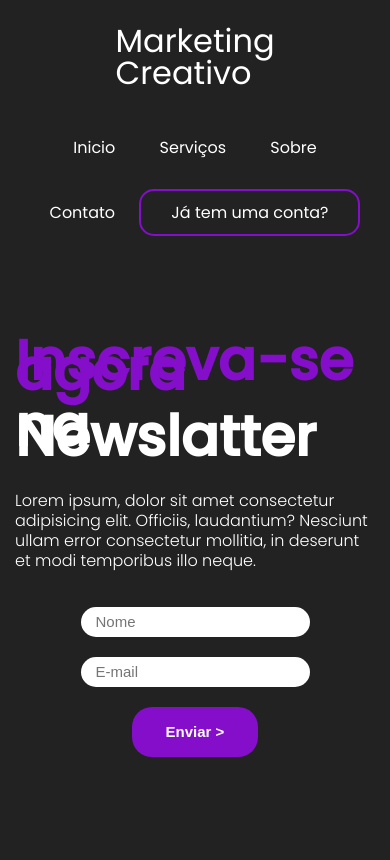
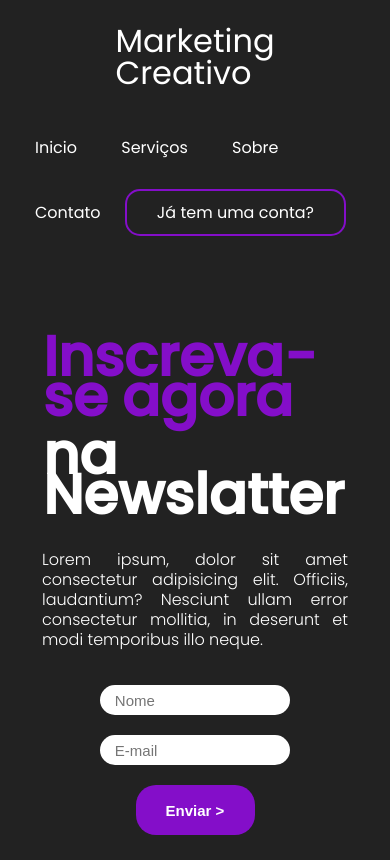
Before and after one commit to MichelHoffmann/MarketingCreativo-PROJECT, a plain HTML site: page index.html in a window 390 px wide. Drawn offline with Linux system fonts and the light colour scheme.

Commit message:
Update media.css

```diff
--- a/styles/media.css
+++ b/styles/media.css
@@ -1,4 +1,23 @@
-@media screen and (max-width: 760px) {
+@media screen and (max-width: 560px){
+    aside h2{
+        line-height: 48px;
+        text-align: left;
+        margin-block: 25px;
+    }
+
+    p{
+        width: 90%;
+        margin: 0 auto;
+        text-align: justify;
+        padding-block: 15px;
+    }
+
+    img{
+        display: none;
+    }
+}
+
+@media screen and (max-width: 912px) {
 
     header{
         flex-direction: column;
@@ -6,10 +25,7 @@
 
     main{
         flex-direction: column;
-    }
-
-    h2{
-        font-size: 38px;
+        align-items: center;
     }
 
     form{
@@ -22,10 +38,50 @@
     }
 
     img{
-        display: none;
+        padding-block: 40px;
+    }
+}
+
+@media screen and (max-width: 1024px) {
+
+    main{
+        padding: 10px;
     }
 
-    ul{
-        text-align: center;
+    main h2{
+        line-height: 40px;
+        margin: 18px;
+    }
+
+    form{
+        margin: 0 auto;
+        width: 100%;
+    }
+
+    input{
+        align-self: center;
+    }
+
+    img{
+        padding-block: 40px;
     }
 }
+
+@media screen and (max-width: 1280px) {
+    main{
+        justify-content: space-between;
+    }
+
+    aside{
+        align-items: center;
+        margin: auto;
+    }
+
+    form{
+        align-items: center;
+    }
+
+    input{
+        width: 80%;
+    }
+}
```
